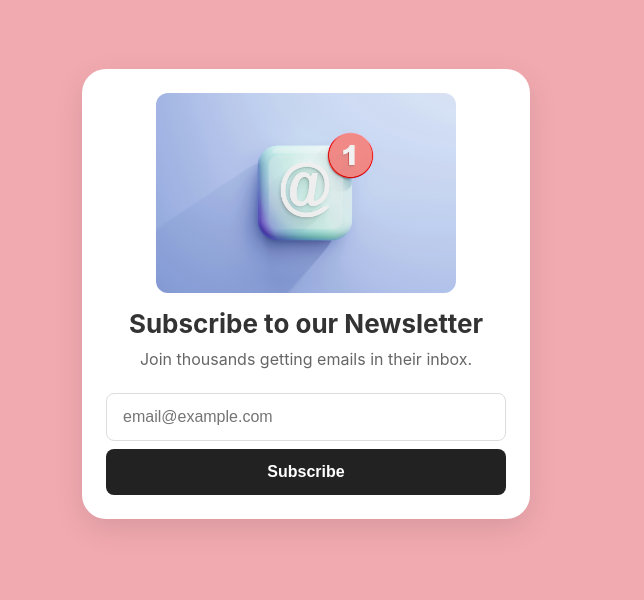
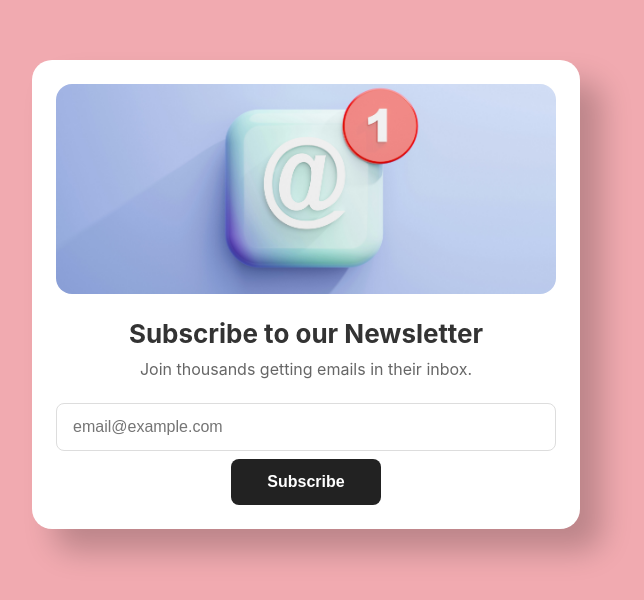
Before and after one commit to artamonova-anastasiia/Subscription_Form_Art, a plain HTML site: page index.html in a window 1280 px wide. Shown: the part 106-706 px from the top of the page, without its empty margins (334-978 px from the left). Drawn offline with Linux system fonts and the light colour scheme.

Commit message:
додала зміни

```diff
--- a/index.html
+++ b/index.html
@@ -9,7 +9,9 @@
 <body>
 
     <div class="subscription-card" id="subscription-card">
-        <img src="assets/philip-oroni-7rMD7zh5SKo-unsplash.jpg" alt="Email Icon" class="card-icon">
+        <div class="card-image-wrapper">
+            <img src="assets/philip-oroni-7rMD7zh5SKo-unsplash.jpg" class="card-icon" alt="Email Icon">
+        </div>
         <h2>Subscribe to our Newsletter</h2>
         <p class="subtitle">Join thousands getting emails in their inbox.</p>
 
--- a/styles.css
+++ b/styles.css
@@ -9,26 +9,32 @@ body {
     margin: 0;
 }
 
-/* Картка Підписки */
 .subscription-card {
-    background-color: #ffffff;
-    border-radius: 24px;
-    padding: 24px;
-    box-shadow: 0 10px 30px rgba(0, 0, 0, 0.1);
-    max-width: 400px;
-    width: 90%;
+    background: white;
+    border-radius: 20px;
+    padding: 0 24px 24px 24px; /* no padding-top since image covers top area */
     text-align: center;
+    width: 500px;
+    margin: auto;
+    box-shadow: 22px 22px 30px rgba(0, 0, 0, 0.22);
 }
 
-.card-icon
-{
-    width: 300px;
-    height: 200px;
-    margin-bottom: 15px; /* Уменьшен отступ снизу */
-    border-radius: 12px; /* Закругление углов изображения */
-    display: block; /* Чтобы убрать возможное пустое место под картинкой */
-    margin-left: auto; /* Центрирование */
-    margin-right: auto;
+
+.card-image-wrapper {
+    height: 210px;           /* adjust until it matches your mockup */
+    overflow: hidden;        /* hides top & bottom */
+    border-radius: 16px;     /* rounded corners like the mockup */
+    margin-top: 24px;        /* spacing from top of card */
+    margin-bottom: 24px;     /* spacing between image and title */
+}
+
+.card-icon {
+    width: 100%;
+    height: 100%;
+    object-fit: cover;       /* <-- THIS crops the image */
+    display: block;
+    /*transform: scale();     /* <-- zoom by 1.3x */
+    transform-origin: center;  /* <-- keeps zoom centered */
 }
 
 h2 {
@@ -64,15 +70,15 @@ h2 {
 #email-input.invalid {
     border-color: #d9534f;
     background-color: #fcf2f2;
-    color: #d9534f;
+    color: rgb(243,182,160);
 }
 
 /* Повідомлення про помилку */
 .error-message {
     font-size: 14px;
-    color: #d9534f; /* Червоний колір з дизайну */
+    color: #df9693; /* Червоний колір з дизайну */
     margin: 0 0 12px;
-    text-align: left;
+    text-align: center;
     display: none; /* Приховано за замовчуванням */
 }
 
@@ -84,11 +90,14 @@ h2 {
 #subscribe-btn {
     background-color: #222;
     color: #ffffff;
+
     font-size: 16px;
     font-weight: 600;
     border: none;
     padding: 14px;
     border-radius: 8px;
+    width : 30%;
+    align-self: center;
     cursor: pointer;
     transition: background-color 0.2s;
 }
```
